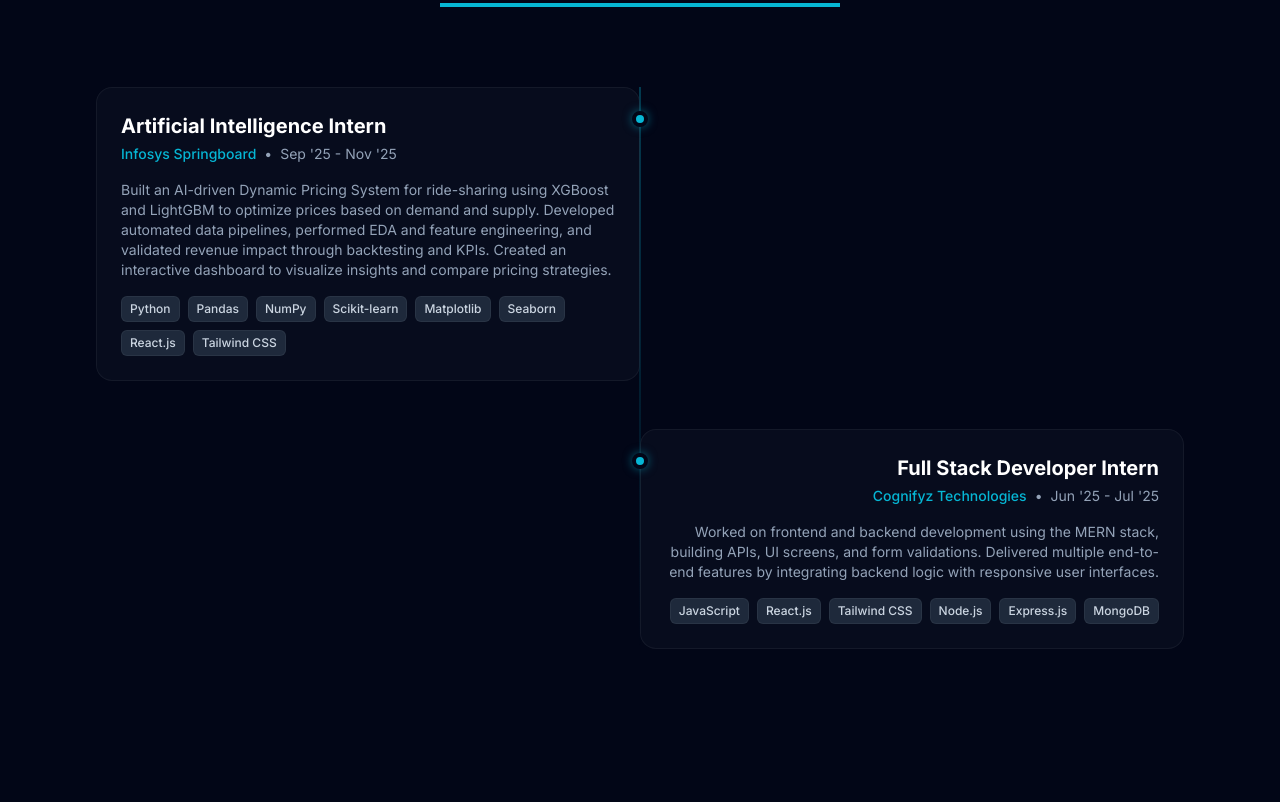
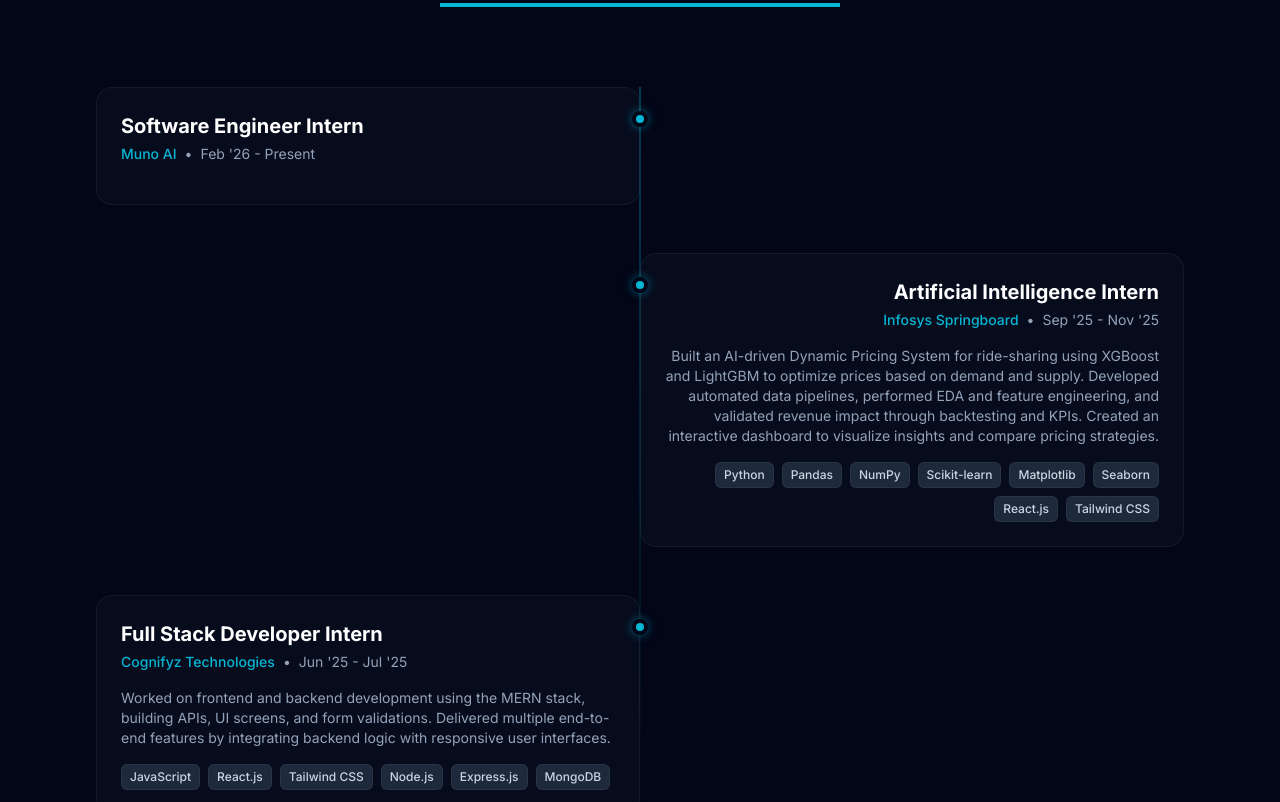
Before and after one commit to AYNR325/My-Portfolio, a React (Vite) app: page / in a window 1280 px wide. Shown: the part 3897-4699 px from the top of the page. Built offline with nearby package versions, Linux system fonts and the light colour scheme.

Commit message:
added experience

```diff
--- a/src/components/Experience.jsx
+++ b/src/components/Experience.jsx
@@ -44,12 +44,18 @@
 const ExperienceTimeline = () => {
     const experiences = [
         {
+            role: "Software Engineer Intern",
+            company: "Muno AI",
+            duration: "Feb '26 - Present",
+            delay: 0.1
+        },
+        {
             role: "Artificial Intelligence Intern",
             company: "Infosys Springboard",
             duration: "Sep '25 - Nov '25",
             description: "Built an AI-driven Dynamic Pricing System for ride-sharing using XGBoost and LightGBM to optimize prices based on demand and supply. Developed automated data pipelines, performed EDA and feature engineering, and validated revenue impact through backtesting and KPIs. Created an interactive dashboard to visualize insights and compare pricing strategies.",
             techStack: ["Python", "Pandas", "NumPy", "Scikit-learn", "Matplotlib", "Seaborn", "React.js", "Tailwind CSS"],
-            delay: 0.1
+            delay: 0.2
         },
         {
             role: "Full Stack Developer Intern",
@@ -57,7 +63,7 @@
             duration: "Jun '25 - Jul '25",
             description: "Worked on frontend and backend development using the MERN stack, building APIs, UI screens, and form validations. Delivered multiple end-to-end features by integrating backend logic with responsive user interfaces.",
             techStack: ["JavaScript", "React.js", "Tailwind CSS", "Node.js", "Express.js", "MongoDB"],
-            delay: 0.2
+            delay: 0.3
         }
     ];
 
@@ -111,7 +117,7 @@
                                         {exp.description}
                                     </p>
                                     <div className={`flex flex-wrap gap-1.5 sm:gap-2 ${index % 2 !== 0 ? 'lg:justify-end' : ''}`}>
-                                        {exp.techStack.map((tech) => (
+                                        {exp.techStack?.map((tech) => (
                                             <span key={tech} className="px-2 py-1 text-xs font-medium bg-slate-800 text-slate-300 rounded-md border border-white/5">
                                                 {tech}
                                             </span>
```
